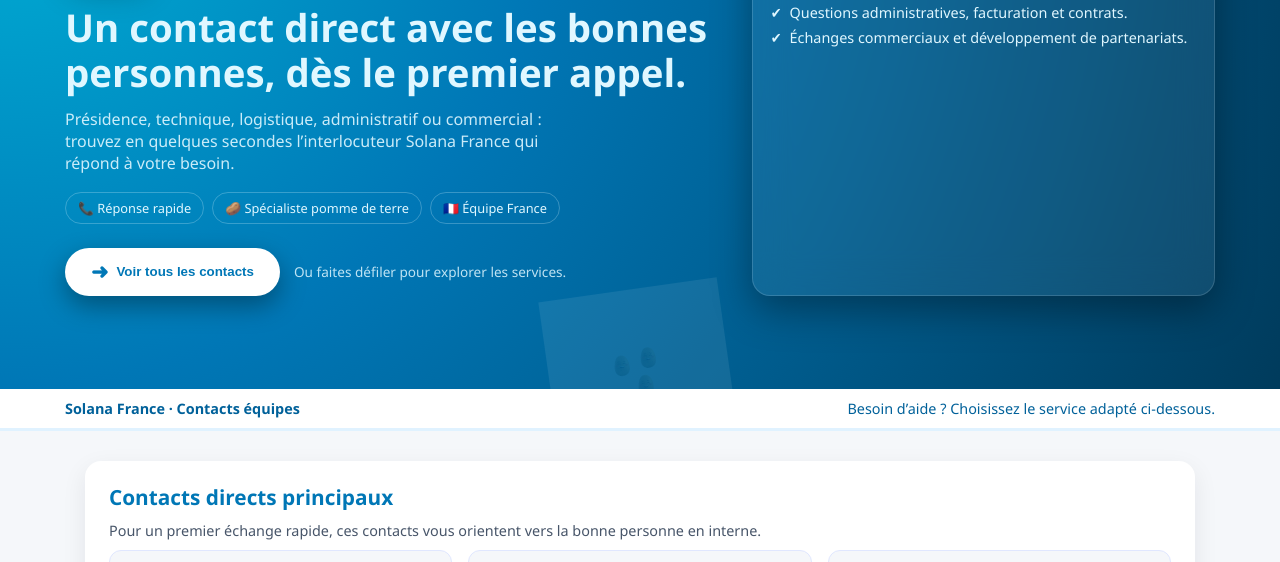
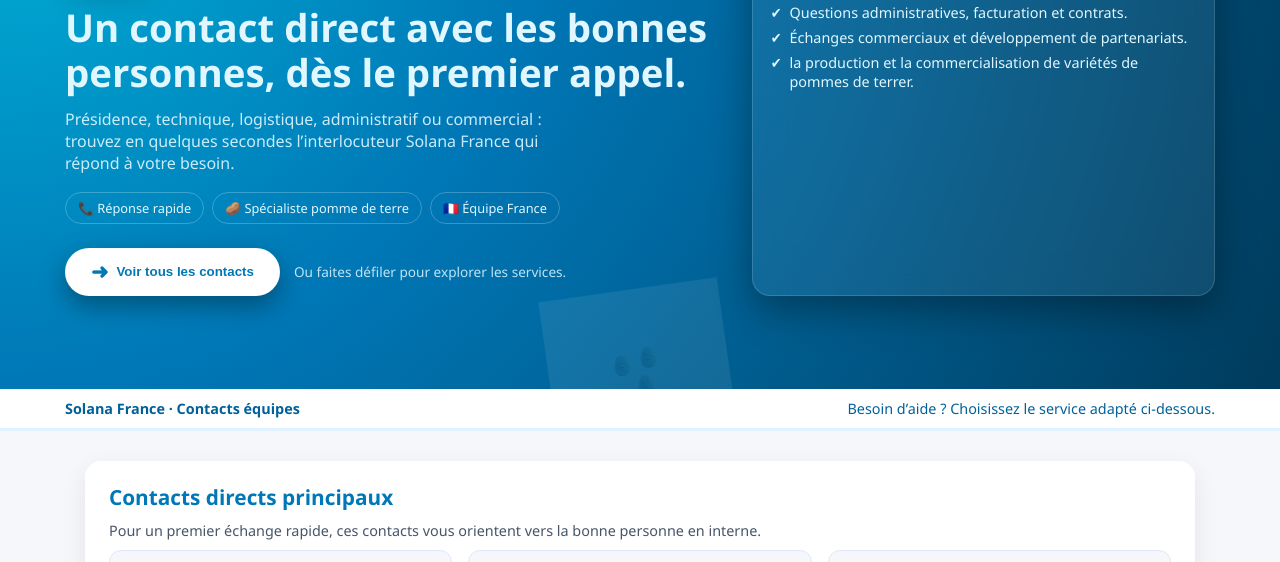
Before and after one commit to solana1france/index.html, a plain HTML site: page index.html in a window 1280 px wide. Shown: the part 171-733 px from the top of the page. Drawn offline with Linux system fonts and the light colour scheme.

Commit message:
Update index.html

```diff
--- a/index.html
+++ b/index.html
@@ -371,6 +371,7 @@
           <li><span>✔</span><span>Conseils techniques variétaux et itinéraires culturaux.</span></li>
           <li><span>✔</span><span>Questions administratives, facturation et contrats.</span></li>
           <li><span>✔</span><span>Échanges commerciaux et développement de partenariats.</span></li>
+           <li><span>✔</span><span> la production et la commercialisation de variétés de pommes de terrer.</span></li>
         </ul>
       </aside>
     </div>
```
